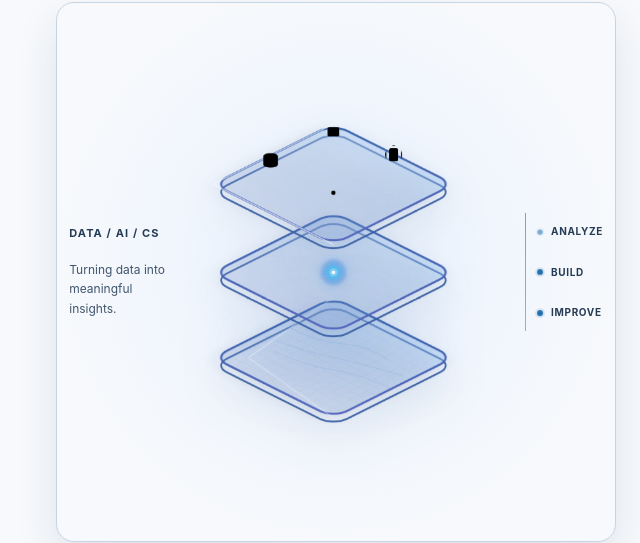
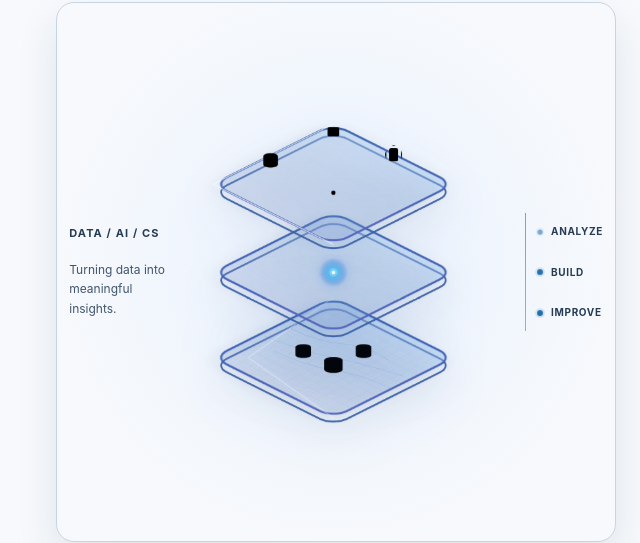
Before and after one commit to ArtinBamooei/Per-ws, a website: page index.html in a window 1280 px wide. Shown: the part 154-697 px from the top of the page, 640-1280 px from the left. Drawn offline with Linux system fonts and the light colour scheme; animation ran at ten frames a second.

Commit message:
Add data warehouse symbols to storage layer

```diff
--- a/index.html
+++ b/index.html
@@ -123,6 +123,11 @@
                   <path class="h3-rim h3-rim-bottom" d="M300 338 170 430 300 522"/>
                   <g class="h3-circuit" transform="translate(0 18)"><rect x="-34" y="-34" width="68" height="68" rx="6" transform="translate(300 436) scale(1 .5) rotate(45)"/><path d="M225 415 262 434 M375 415 338 434 M300 470 300 458"/></g>
                   <g class="h3-pins" transform="translate(0 18)" filter="url(#h3-glow)"><circle cx="225" cy="415" r="3.2"/><circle cx="255" cy="442" r="3.2"/><circle cx="300" cy="470" r="3.6"/><circle cx="345" cy="442" r="3.2"/><circle cx="375" cy="415" r="3.2"/></g>
+                  <g class="h3-warehouse" stroke-linecap="round" stroke-linejoin="round">
+                    <g transform="translate(254 414)"><ellipse class="h3-warehouse-top" cx="0" cy="0" rx="12" ry="4.5"/><path class="h3-warehouse-body" d="M-12 0V12C-12 18 12 18 12 12V0"/><path class="h3-warehouse-band" d="M-12 6C-12 12 12 12 12 6"/></g>
+                    <g transform="translate(300 434)"><ellipse class="h3-warehouse-top" cx="0" cy="0" rx="14" ry="5"/><path class="h3-warehouse-body" d="M-14 0V14C-14 21 14 21 14 14V0"/><path class="h3-warehouse-band" d="M-14 7C-14 14 14 14 14 7"/></g>
+                    <g transform="translate(346 414)"><ellipse class="h3-warehouse-top" cx="0" cy="0" rx="12" ry="4.5"/><path class="h3-warehouse-body" d="M-12 0V12C-12 18 12 18 12 12V0"/><path class="h3-warehouse-band" d="M-12 6C-12 12 12 12 12 6"/></g>
+                  </g>
                 </g></g></g>
                 <g class="h3-enter h3-mid"><g class="h3-par h3-p2"><g class="h3-float h3-f2">
                   <rect class="h3-edge" x="-130" y="-130" width="260" height="260" rx="30" transform="translate(300 312) scale(1 .5) rotate(45)"/><rect class="h3-plate" x="-130" y="-130" width="260" height="260" rx="30" transform="translate(300 300) scale(1 .5) rotate(45)"/>
```
